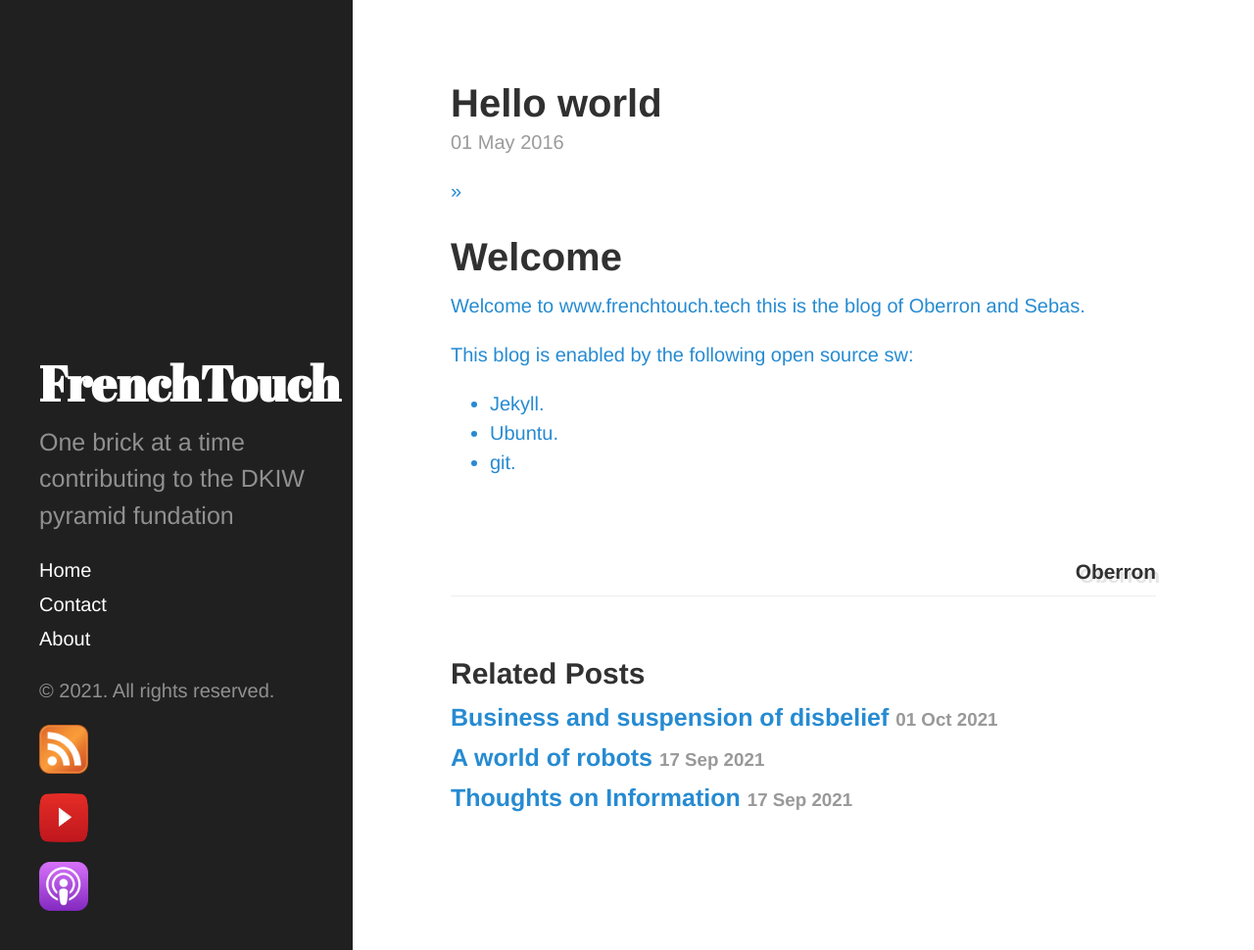
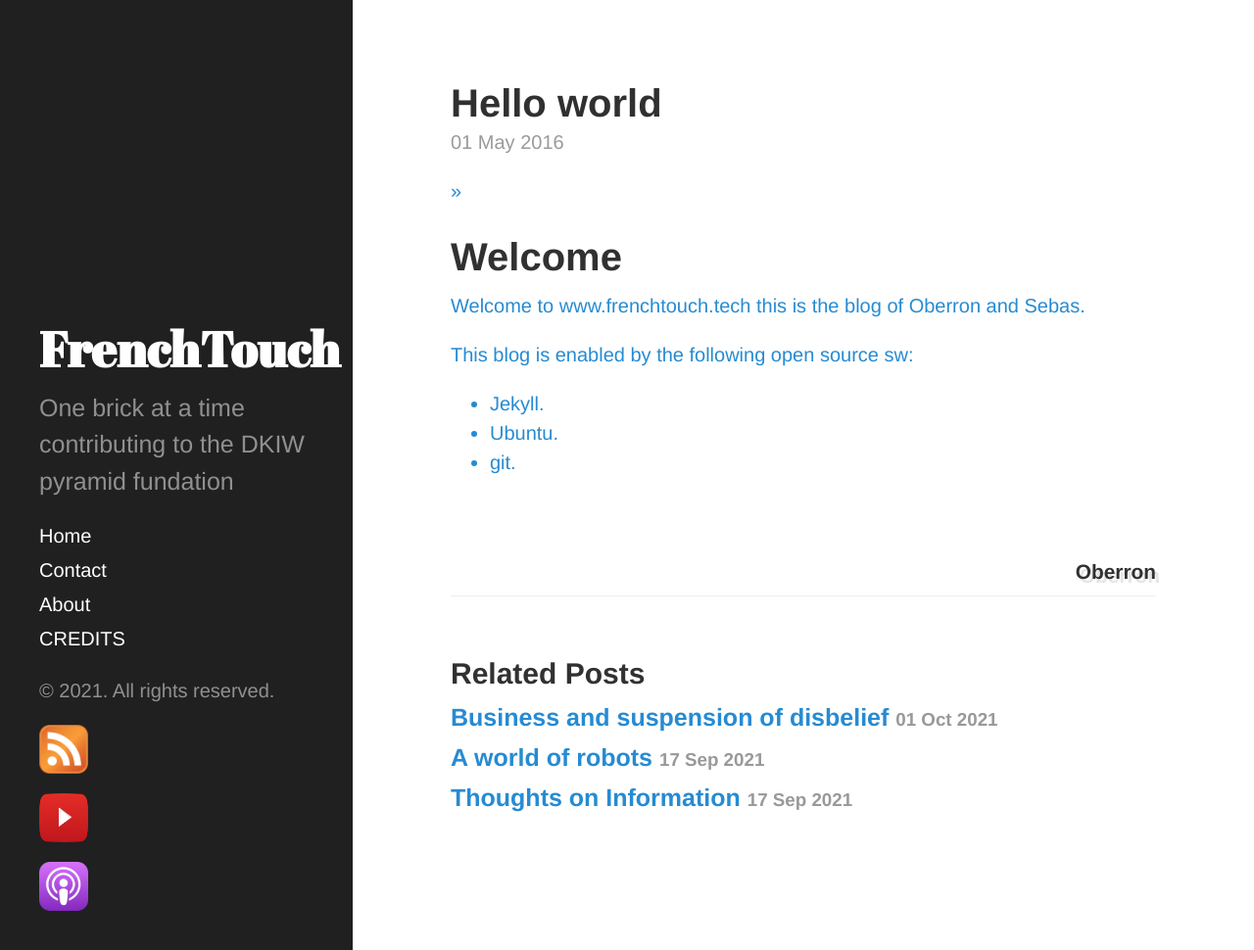
Before and after one commit to touch4tech/touch4tech, a Jekyll site: the page built from _posts/2016-05-01-wellcome.md, in a window 1280 px wide and 970 px high. Shown: the whole window at 98% size. Built offline with Jekyll 4.4.1, drawn with Linux system fonts in a browser that asks for light colours.

Commit message:
fixed issued for localhost that default layout not specified in some posts, created .gitignore, updated README to change focus from theme to the actual blog content, created Credits.md

```diff
--- a/_layouts/default.html
+++ b/_layouts/default.html
@@ -1,8 +1,11 @@
 <!DOCTYPE html>
 <html lang="en-us">
+  <head>
+    <link rel="shortcut icon" href="{{ site.baseurl }}/static/img/favicon.ico" />
 
   {% include head.html %}
 
+  </head>
   <body>
 
     {% include sidebar.html %}
--- a/_layouts/post.html
+++ b/_layouts/post.html
@@ -26,9 +26,11 @@
 
   {{ content }}
   {% if page.video %}
+  <div id="transcript">
   <div class="wrapper">
-    <video id="video1" data-able-player preload="auto" width="480" height="360" poster="path_to_image.jpg" data-youtube-id="5pI3IN6VDA8" >
+    <video id="video1" data-able-player preload="auto" width="240" height="180" poster="/public/img/business2.0_is_rendanheyi.svg" data-youtube-id="5pI3IN6VDA8" data-transcript-div="transcript" playsinline>
     <track kind="captions" src="https://raw.githubusercontent.com/french-touch/frenchtouch/master/public/webvtt/Rendanheyi_by_ZhangRuimin.vtt"/>
+    <track kind="chapters" src="https://raw.githubusercontent.com/french-touch/frenchtouch/master/public/webvtt/Rendanheyi_by_ZhangRuimin_chapters.vtt"/>
   </video>
   </div>
   {% endif %}
```
Also changed, not shown: Credits.md (added, +10 -0 lines), _posts/2021-10-01-business-and-suspension-disbelief.md (+1 -0 lines), README.md, public/img/business2.0_is_rendanheyi.svg (added), 3 other files.
